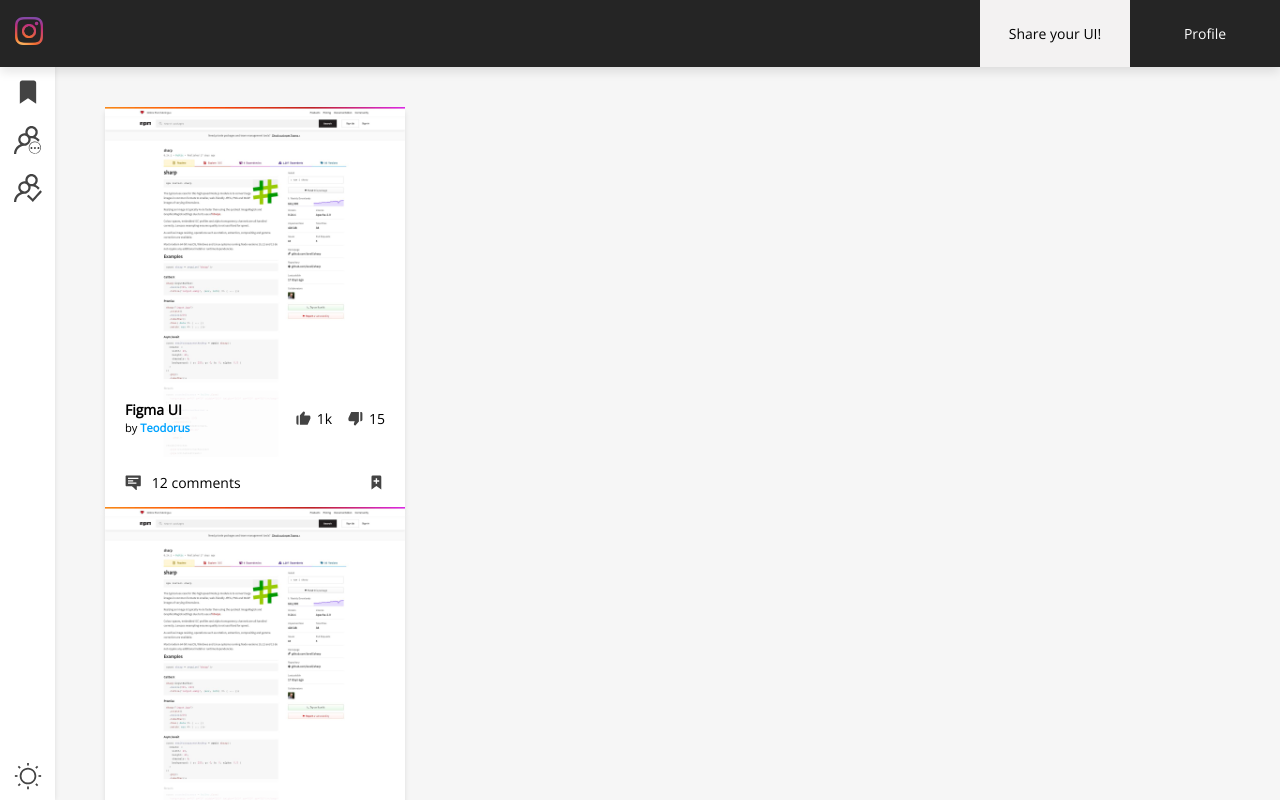
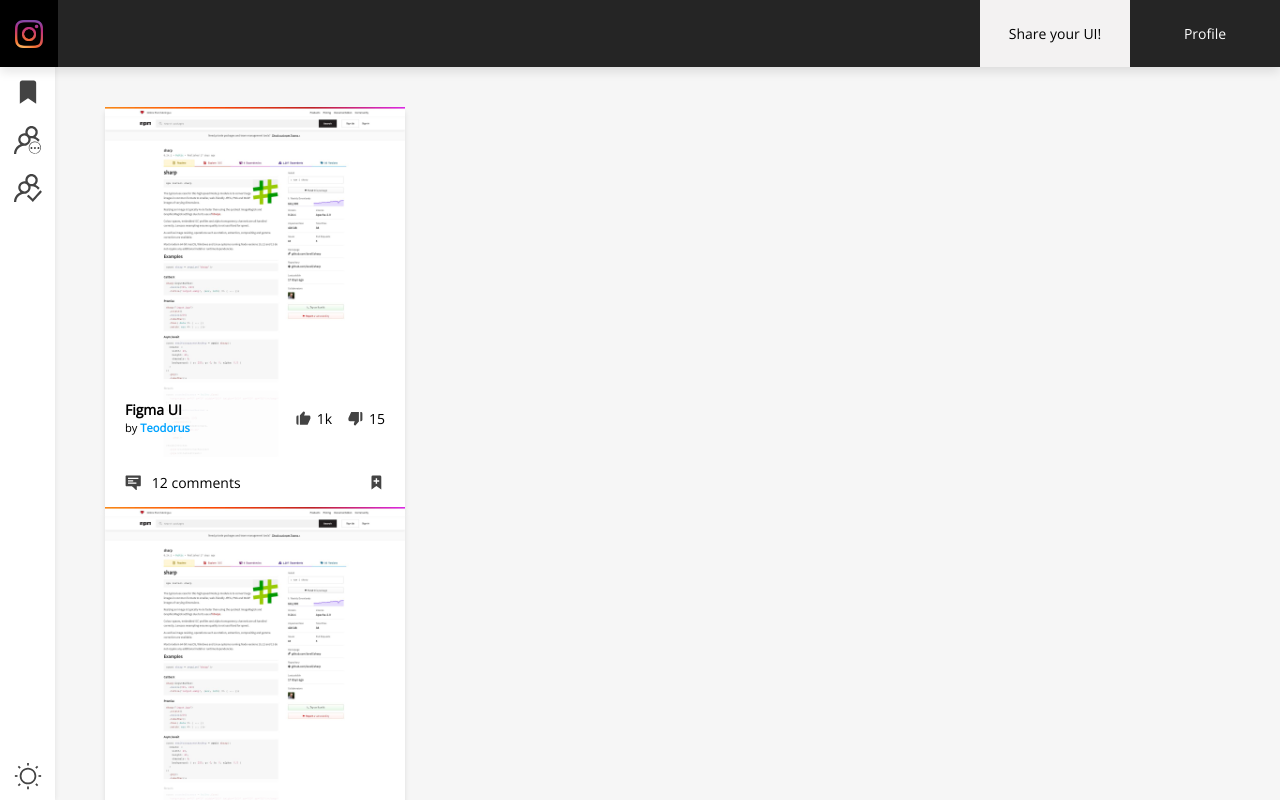
Before and after one commit to teodorus-nathaniel/uigram, a React (Create React App) app: page / in a window 1280 px wide. Shown: the top 800 px of the page. Built offline with nearby package versions, Linux system fonts and the light colour scheme.

Commit message:
added hover effect

```diff
--- a/src/components/navbar/navbar.styles.scss
+++ b/src/components/navbar/navbar.styles.scss
@@ -2,6 +2,7 @@
 
 .navbar {
 	@include flex-box(row, space-between, center);
+	height: 67px;
 
 	//FIXME: cek bagusan mana ini ato color accent
 	background-color: $text-color-lighten;
@@ -10,6 +11,8 @@
 	position: relative;
 
 	&__logo {
+		@include flex-box(row, center, center);
+		@include background-color-hover-effect($text-color);
 		height: 100%;
 		padding: 0px 15px;
 		img {
@@ -19,23 +22,26 @@
 
 	ul {
 		@include flex-box(row, flex-start, center);
+		height: 100%;
 
 		li {
+			@include flex-box(row, center, center);
+			@include background-color-hover-effect($text-color);
 			width: 150px;
-      padding: 23px 0;
 			text-align: center;
+			height: 100%;
+			transition: background-color 250ms ease-out;
+			color: $primary-color;
 
 			&.inverted {
+				@include background-color-hover-effect($link-color, $text-color: white);
+				color: $text-color;
 				background-color: $primary-color-darken;
-
-        a {
-          color: $text-color;
-        }
 			}
 
 			a {
 				text-decoration: none;
-        color: $primary-color;
+				color: currentColor;
 			}
 		}
 	}
--- a/src/components/sidenav/sidenav.styles.scss
+++ b/src/components/sidenav/sidenav.styles.scss
@@ -8,7 +8,7 @@
 	width: 55px;
 	height: 100vh;
 	transition: width 250ms ease-out, background-color 250ms ease-in;
-  box-shadow: 0px 0px 5px rgba(0, 0, 0, .1);
+	box-shadow: 0px 0px 5px rgba(var(--box-shadow-rgb), .1);
 	z-index: 99;
 	overflow: hidden;
 
--- a/src/index.scss
+++ b/src/index.scss
@@ -3,6 +3,7 @@
 :root {
 	font-size: 14px;
 	--icon-color: $text-color;
+	--box-shadow-rgb: 50, 50, 50;
 }
 
 * {
@@ -32,3 +33,10 @@ body {
 		background: $link-color;
 	}
 }
+
+.opacity-hover-effect {
+	transition: opacity 250ms ease-out;
+	&:hover {
+		opacity: .75;
+	}
+}
--- a/src/shared/scss/_shared.scss
+++ b/src/shared/scss/_shared.scss
@@ -12,3 +12,11 @@ $link-color: #00a3ff;
 	justify-content: $justify;
 	align-items: $align;
 }
+
+@mixin background-color-hover-effect($color, $text-color: null) {
+	transition: background-color 500ms ease-out, color 300ms ease-out;
+	&:hover {
+		background-color: $color;
+		color: $text-color;
+	}
+}
```
Also changed, not shown: src/components/navbar/navbar.component.tsx (+7 -7 lines). Lines whose indentation alone changed are shown as unchanged.
